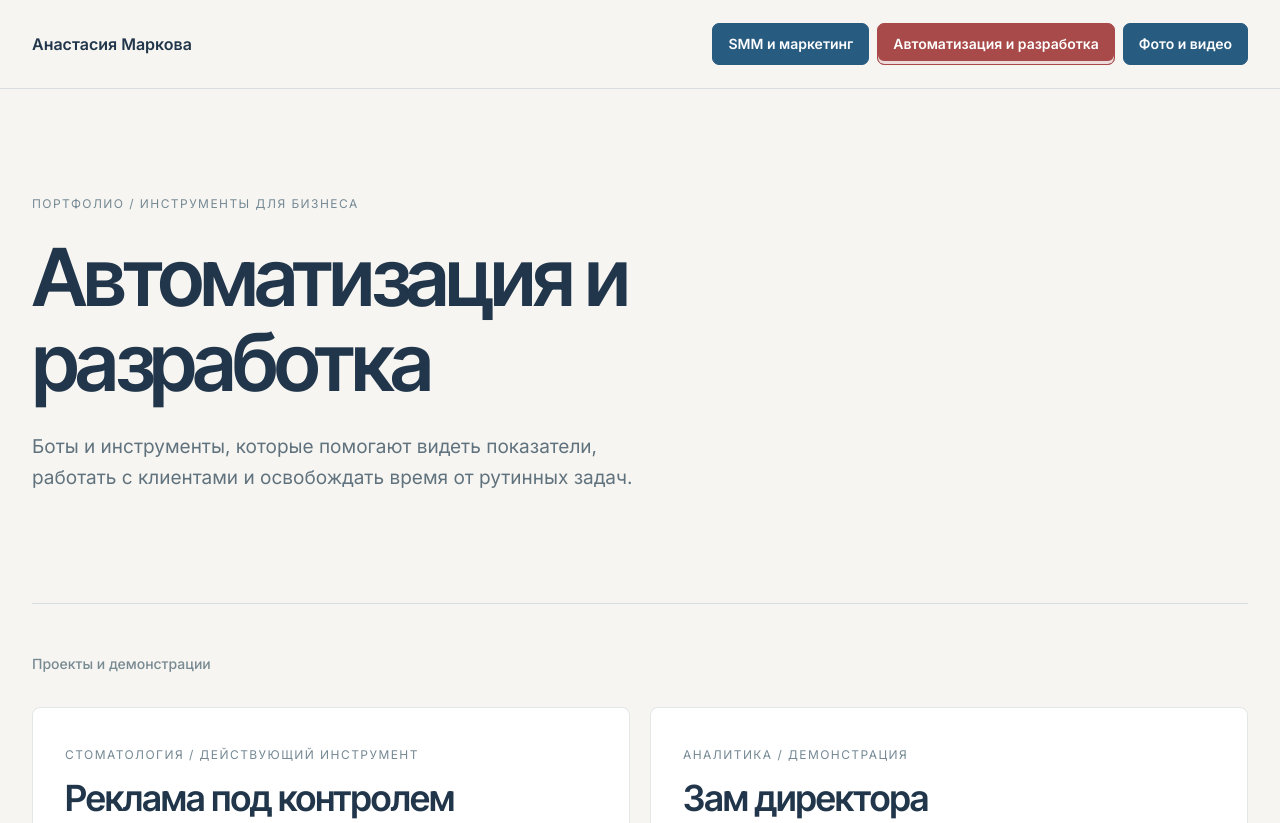
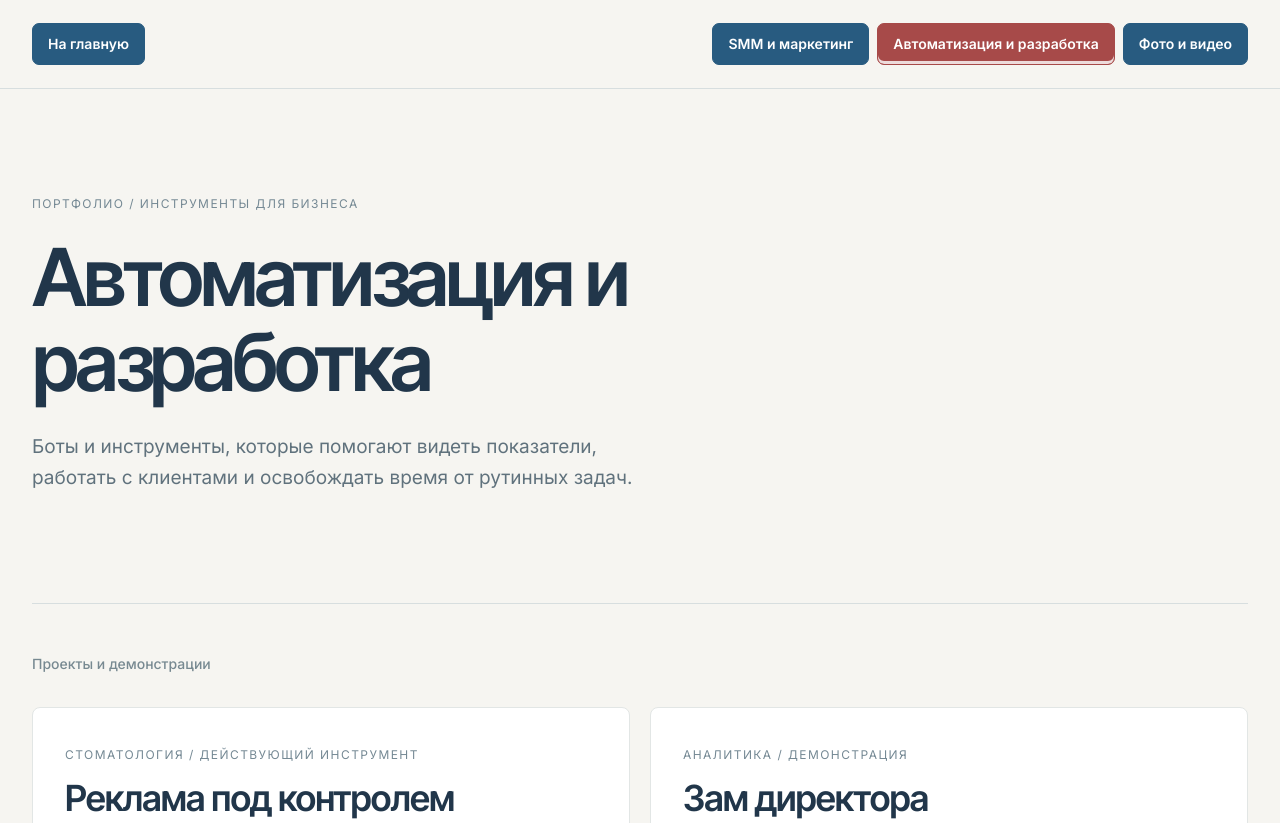
Before and after one commit to asmarkovasmm-lang/offers-2026, a plain HTML site: page automation/index.html in a window 1280 px wide. Shown: the top 823 px of the page. Drawn offline with Linux system fonts and the light colour scheme.

Commit message:
Update automation navigation
Added new styles for navigation and project sections.

```diff
--- a/automation/index.html
+++ b/automation/index.html
@@ -7,7 +7,10 @@
 
 /* Subtle motion for project previews */
 @media(hover:hover) and (prefers-reduced-motion:no-preference){.projects .project{transition:transform .25s ease,box-shadow .25s ease}.projects .project:hover{transform:translateY(-3px);box-shadow:0 12px 28px rgba(33,54,74,.09)}}
-</style></head><body><header class="site-nav"><div class="nav-inner"><a class="brand" href="/offers-2026/cases/">Анастасия Маркова</a><nav class="nav-links" aria-label="Разделы портфолио"><a href="/offers-2026/cases/#cases">SMM и маркетинг</a><a href="/offers-2026/automation/" aria-current="page">Автоматизация и разработка</a><a href="/offers-2026/portfolio/photo-video/">Фото и видео</a></nav></div></header><main class="wrap"><section class="hero"><span class="eyebrow">Портфолио / Инструменты для бизнеса</span><h1>Автоматизация и разработка</h1><p>Боты и инструменты, которые помогают видеть показатели, работать с клиентами и освобождать время от рутинных задач.</p></section><section class="section"><h2 class="section-title">Проекты и демонстрации</h2><div class="projects">
+
+.brand{display:inline-flex;align-items:center;min-height:42px;padding:8px 15px;border:1px solid #285b80;border-radius:7px;background:#285b80;color:#fff!important;font-size:14px;font-weight:600;text-decoration:none}.brand:hover{filter:brightness(.93)}.brand:focus-visible{outline:3px solid #d07972;outline-offset:3px}
+.nav-links a,.nav-links a:nth-child(2){color:#fff!important;background:#285b80!important;border-color:#285b80!important;box-shadow:none}.nav-links a[aria-current],.nav-links a:nth-child(2)[aria-current]{color:#fff!important;background:#a74a49!important;border-color:#a74a49!important;box-shadow:inset 0 -3px 0 rgba(255,255,255,.8)}
+</style></head><body><header class="site-nav"><div class="nav-inner"><a class="brand" href="/offers-2026/cases/">На главную</a><nav class="nav-links" aria-label="Разделы портфолио"><a href="/offers-2026/cases/#cases">SMM и маркетинг</a><a href="/offers-2026/automation/" aria-current="page">Автоматизация и разработка</a><a href="/offers-2026/portfolio/photo-video/">Фото и видео</a></nav></div></header><main class="wrap"><section class="hero"><span class="eyebrow">Портфолио / Инструменты для бизнеса</span><h1>Автоматизация и разработка</h1><p>Боты и инструменты, которые помогают видеть показатели, работать с клиентами и освобождать время от рутинных задач.</p></section><section class="section"><h2 class="section-title">Проекты и демонстрации</h2><div class="projects">
 <article class="project" id="bot-vk"><span class="eyebrow">Стоматология / действующий инструмент</span><h2>Реклама под контролем</h2><p>Telegram-бот собирает показатели рекламы: расходы, обращения и стоимость обращения. Можно выбрать период и посмотреть результаты без ожидания очередного отчета.</p><video controls playsinline preload="none" poster="media/ads-bot-poster-2026-10-13.jpg"><source src="media/ads-bot-demo-2026-10-13.mp4" type="video/mp4"></video></article>
 <article class="project" id="business-assistant"><span class="eyebrow">Аналитика / демонстрация</span><h2>Зам директора</h2><p>Дашборд стоматологии объединяет показатели рекламы и продаж, чтобы руководитель мог видеть картину в одном месте.</p><video controls playsinline preload="none" poster="media/business-assistant-readable-poster-2026-10-12.jpg"><source src="media/business-assistant-readable-2026-10-12.mp4" type="video/mp4"></video><p class="note">Демонстрация на вымышленных данных.</p><a href="zamdir.html?v=20261013-05">Открыть дашборд ↗</a></article>
 <article class="project" id="finbot"><span class="eyebrow">Telegram / финансы</span><h2>Финбот</h2><p>Учет расходов через Telegram: данные сохраняются в таблице, чтобы их было удобно смотреть и анализировать.</p><div class="media-split"><img loading="lazy" src="media/finbot-telegram-2026-10-12.png" alt="Финбот в Telegram"><img loading="lazy" src="media/finbot-sheet-2026-10-12.png" alt="Таблица учета расходов"></div></article>
```
